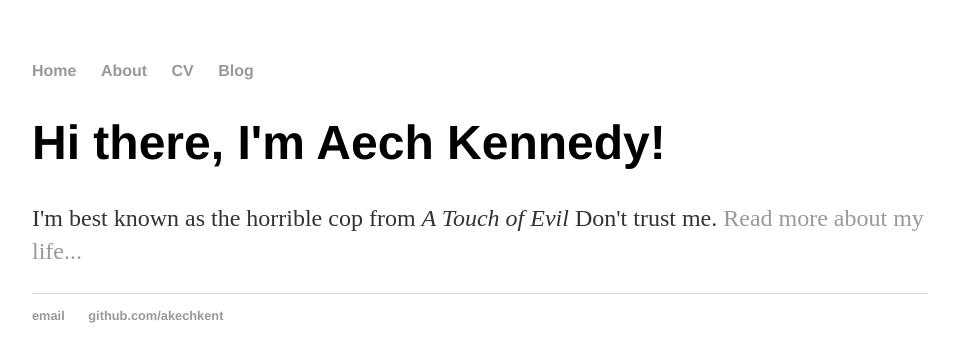
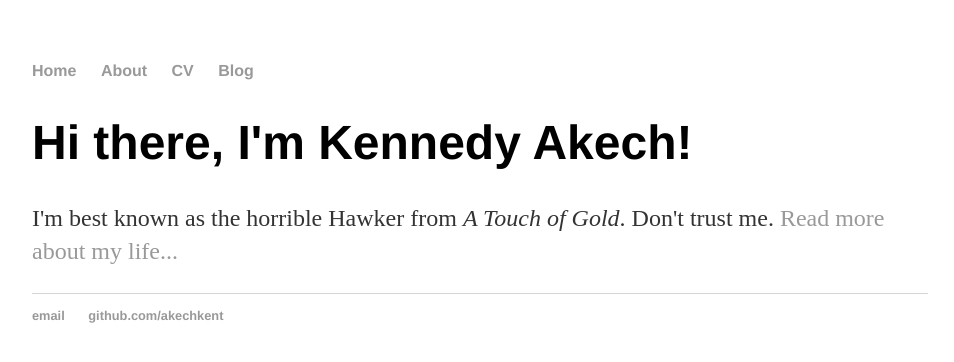
Before and after one commit to akechkent/akechkent.github.io, a Jekyll site: the page built from index.html, in a window 1280 px wide. Shown: the top 362 px of the page, without its empty margins (160-1114 px from the left). Built offline with Jekyll 4.4.1, drawn with Linux system fonts in a browser that asks for light colours.

Commit message:
Update index.html

```diff
--- a/index.html
+++ b/index.html
@@ -1,8 +1,9 @@
 ---
 layout: default
-title: akech Kennedy
+title: Akech Keht, Horrible Hawker
 ---
-<div class="blurb">
-	<h1>Hi there, I'm Aech Kennedy!</h1>
-	<p>I'm best known as the horrible cop from <em>A Touch of Evil</em> Don't trust me. <a href="/about">Read more about my life...</a></p>
-</div><!-- /.blurb -->
+
+		<div class="blurb">
+			<h1>Hi there, I'm Kennedy Akech!</h1>
+			<p>I'm best known as the horrible Hawker from <em>A Touch of Gold</em>. Don't trust me. <a href="/about">Read more about my life...</a></p>
+		</div>
```
